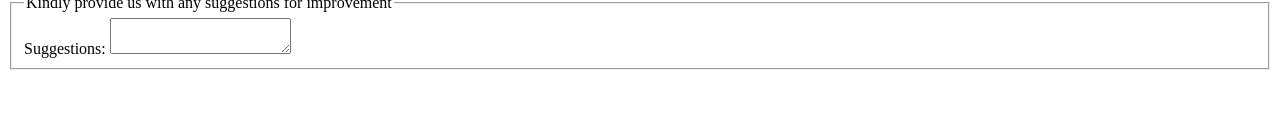
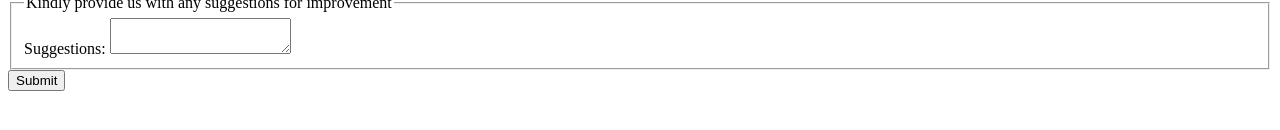
Before and after one commit to amira-techspace/survey-form, a plain HTML site: page index.html in a window 1280 px wide. Shown: the part 342-472 px from the top of the page. Drawn offline with Linux system fonts and the light colour scheme.

Commit message:
Add submit button

```diff
--- a/index.html
+++ b/index.html
@@ -54,6 +54,7 @@
                 <legend>Kindly provide us with any suggestions for improvement</legend>
                 <label for="suggestions"> Suggestions: <textarea name="suggestions" id="suggestions"></textarea></label>
             </fieldset>
+            <button id="submit">Submit</button>
         </form>
     </main>
     <footer></footer>
```
